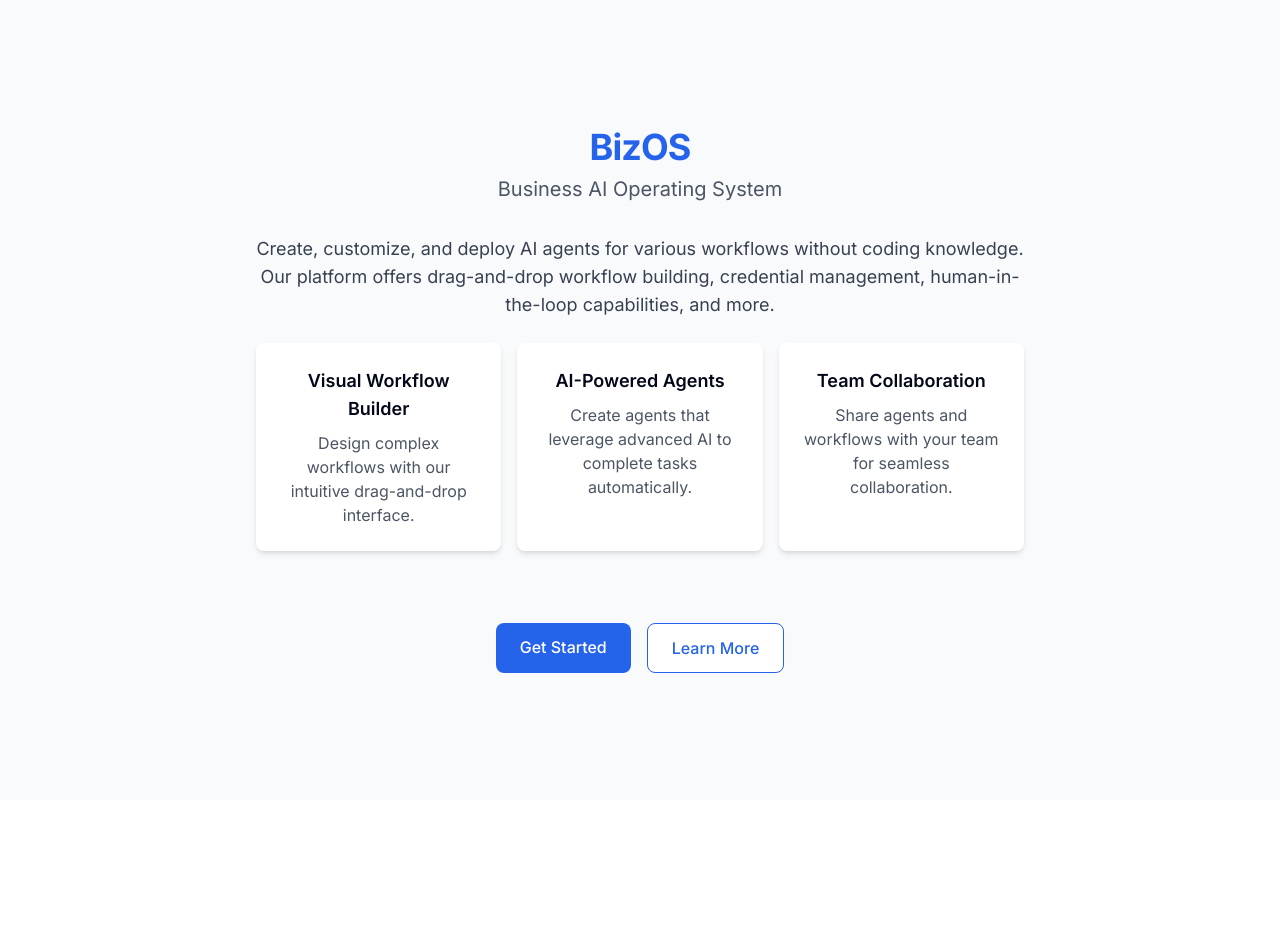
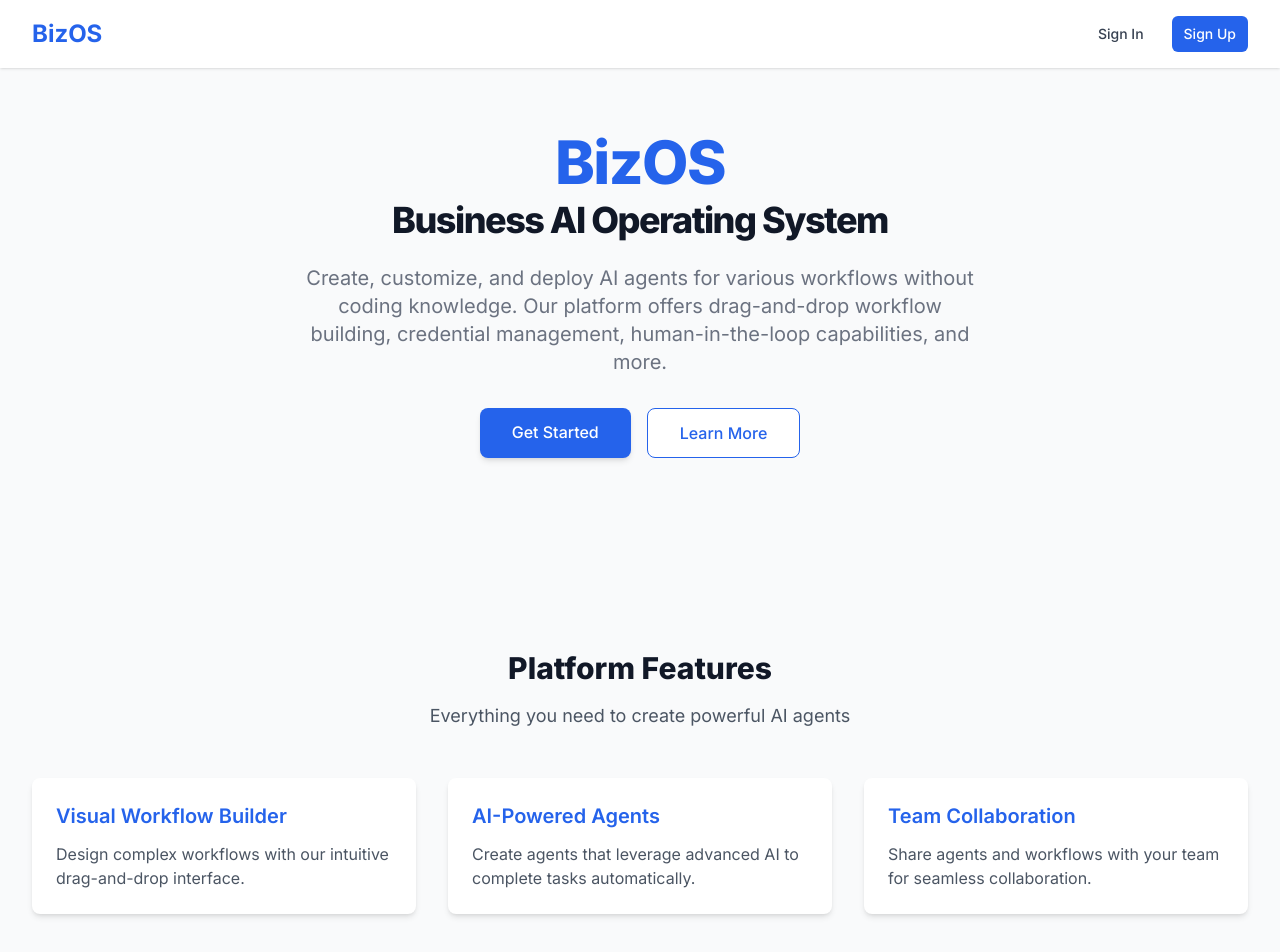
Before and after one commit to Shay-Sh/BizOSV1, a Next.js app: page / in a window 1280 px wide. Shown: the top 952 px of the page. Before the commit the page ends 800 px from the top, so only its background shows below. Built offline with nearby package versions, Linux system fonts and the light colour scheme; no server answers.

Commit message:
Enhance UI: Add proper navigation, improved auth pages, shared header component, and update project status

```diff
--- a/app/(auth)/sign-in/page.tsx
+++ b/app/(auth)/sign-in/page.tsx
@@ -1,5 +1,6 @@
 import { SignIn } from '@clerk/nextjs';
 import { Metadata } from 'next';
+import Link from 'next/link';
 
 export const metadata: Metadata = {
   title: 'Sign In | BizOS',
@@ -8,8 +9,26 @@ export const metadata: Metadata = {
 
 export default function SignInPage() {
   return (
-    <div className="flex min-h-screen items-center justify-center">
-      <SignIn />
+    <div className="flex min-h-screen flex-col">
+      <div className="flex-1 flex flex-col items-center justify-center px-4 py-12">
+        <div className="mb-8 text-center">
+          <Link href="/" className="inline-block">
+            <h1 className="text-3xl font-bold text-primary">BizOS</h1>
+            <p className="mt-1 text-gray-600">Business AI Operating System</p>
+          </Link>
+        </div>
+        <div className="w-full max-w-md shadow-lg rounded-lg overflow-hidden bg-white">
+          <div className="p-5 bg-primary">
+            <h2 className="text-xl font-bold text-white text-center">Welcome Back</h2>
+          </div>
+          <div className="p-6">
+            <SignIn />
+          </div>
+        </div>
+        <div className="mt-6 text-center text-gray-600">
+          Don't have an account? <Link href="/sign-up" className="text-primary font-medium hover:underline">Sign up</Link>
+        </div>
+      </div>
     </div>
   );
 }
--- a/app/(auth)/sign-up/page.tsx
+++ b/app/(auth)/sign-up/page.tsx
@@ -1,5 +1,6 @@
 import { SignUp } from '@clerk/nextjs';
 import { Metadata } from 'next';
+import Link from 'next/link';
 
 export const metadata: Metadata = {
   title: 'Sign Up | BizOS',
@@ -8,13 +9,25 @@ export const metadata: Metadata = {
 
 export default function SignUpPage() {
   return (
-    <div className="flex min-h-screen flex-col items-center justify-center px-4 py-12">
-      <div className="mb-8 text-center">
-        <h1 className="text-3xl font-bold tracking-tight text-primary">BizOS</h1>
-        <p className="mt-2 text-gray-600">Business AI Operating System</p>
-      </div>
-      <div className="w-full max-w-md">
-        <SignUp redirectUrl="/dashboard" />
+    <div className="flex min-h-screen flex-col">
+      <div className="flex-1 flex flex-col items-center justify-center px-4 py-12">
+        <div className="mb-8 text-center">
+          <Link href="/" className="inline-block">
+            <h1 className="text-3xl font-bold text-primary">BizOS</h1>
+            <p className="mt-1 text-gray-600">Business AI Operating System</p>
+          </Link>
+        </div>
+        <div className="w-full max-w-md shadow-lg rounded-lg overflow-hidden bg-white">
+          <div className="p-5 bg-primary">
+            <h2 className="text-xl font-bold text-white text-center">Create an Account</h2>
+          </div>
+          <div className="p-6">
+            <SignUp redirectUrl="/dashboard" />
+          </div>
+        </div>
+        <div className="mt-6 text-center text-gray-600">
+          Already have an account? <Link href="/sign-in" className="text-primary font-medium hover:underline">Sign in</Link>
+        </div>
       </div>
     </div>
   );
--- /dev/null
+++ b/app/components/Header.tsx
@@ -0,0 +1,64 @@
+'use client';
+
+import Link from 'next/link';
+import { UserButton, useUser } from '@clerk/nextjs';
+
+interface HeaderProps {
+  showAuth?: boolean;
+}
+
+export function Header({ showAuth = true }: HeaderProps) {
+  const { user, isSignedIn } = useUser();
+
+  return (
+    <header className="bg-white shadow">
+      <div className="mx-auto max-w-7xl px-4 py-4 sm:px-6 lg:px-8 flex justify-between items-center">
+        <div className="flex items-center">
+          <Link href="/" className="flex-shrink-0 flex items-center">
+            <span className="text-2xl font-bold text-primary">BizOS</span>
+          </Link>
+
+          {isSignedIn && (
+            <nav className="ml-10 flex space-x-4">
+              <Link href="/dashboard" className="px-3 py-2 text-sm font-medium text-gray-600 rounded-md hover:text-primary">
+                Dashboard
+              </Link>
+              <Link href="/dashboard/agents" className="px-3 py-2 text-sm font-medium text-gray-600 rounded-md hover:text-primary">
+                Agents
+              </Link>
+              <Link href="/dashboard/workflows" className="px-3 py-2 text-sm font-medium text-gray-600 rounded-md hover:text-primary">
+                Workflows
+              </Link>
+            </nav>
+          )}
+        </div>
+
+        <div className="flex items-center">
+          {isSignedIn ? (
+            <div className="flex items-center space-x-4">
+              <span className="text-sm text-gray-600">
+                {user?.firstName} {user?.lastName}
+              </span>
+              <UserButton afterSignOutUrl="/" />
+            </div>
+          ) : showAuth ? (
+            <div className="flex items-center">
+              <Link
+                href="/sign-in"
+                className="ml-4 px-3 py-2 rounded-md text-sm font-medium text-gray-700 hover:text-primary"
+              >
+                Sign In
+              </Link>
+              <Link
+                href="/sign-up"
+                className="ml-4 px-3 py-2 rounded-md text-sm font-medium bg-primary text-white hover:bg-blue-600"
+              >
+                Sign Up
+              </Link>
+            </div>
+          ) : null}
+        </div>
+      </div>
+    </header>
+  );
+}
--- a/app/layout.tsx
+++ b/app/layout.tsx
@@ -14,8 +14,11 @@ export default function RootLayout({
   return (
     <ClerkProvider>
       <html lang="en">
-        <body className={inter.className}>
-          <main className="min-h-screen bg-gray-50">{children}</main>
+        <head>
+          <link rel="icon" href="/favicon.ico" />
+        </head>
+        <body className={`${inter.className} min-h-screen bg-gray-50`}>
+          {children}
         </body>
       </html>
     </ClerkProvider>
--- a/app/page.tsx
+++ b/app/page.tsx
@@ -1,53 +1,85 @@
 import Link from 'next/link'
+import { Metadata } from 'next'
+import { Header } from './components/Header'
+
+export const metadata: Metadata = {
+  title: 'BizOS - Business AI Operating System',
+  description: 'Create, customize, and deploy AI agents for workflows without coding knowledge',
+};
 
 export default function Home() {
   return (
-    <div className="flex min-h-screen flex-col items-center justify-center p-4 text-center">
-      <header className="mb-8">
-        <h1 className="text-4xl font-bold tracking-tight text-primary mb-2">
-          BizOS
+    <div className="flex min-h-screen flex-col">
+      <Header />
+
+      {/* Hero Section */}
+      <main className="flex-grow">
+        <div className="max-w-7xl mx-auto px-4 sm:px-6 lg:px-8 py-16">
+          <div className="text-center mb-16">
+            <h1 className="text-4xl sm:text-5xl md:text-6xl font-extrabold text-gray-900 tracking-tight mb-4">
+              <span className="block text-primary">BizOS</span>
+              <span className="block text-2xl sm:text-3xl md:text-4xl mt-2">Business AI Operating System</span>
             </h1>
-        <p className="text-xl text-gray-600">
-          Business AI Operating System
-        </p>
-      </header>
-
-      <div className="max-w-3xl mb-10">
-        <p className="text-lg text-gray-700 mb-6">
+            <p className="mt-6 max-w-2xl mx-auto text-xl text-gray-500">
               Create, customize, and deploy AI agents for various workflows without coding knowledge.
               Our platform offers drag-and-drop workflow building, credential management, human-in-the-loop capabilities, and more.
             </p>
-
-        <div className="grid grid-cols-1 md:grid-cols-3 gap-4 mb-8">
-          <div className="bg-white p-6 rounded-lg shadow-md">
-            <h3 className="font-semibold text-lg mb-2">Visual Workflow Builder</h3>
-            <p className="text-gray-600">Design complex workflows with our intuitive drag-and-drop interface.</p>
-          </div>
-          <div className="bg-white p-6 rounded-lg shadow-md">
-            <h3 className="font-semibold text-lg mb-2">AI-Powered Agents</h3>
-            <p className="text-gray-600">Create agents that leverage advanced AI to complete tasks automatically.</p>
-          </div>
-          <div className="bg-white p-6 rounded-lg shadow-md">
-            <h3 className="font-semibold text-lg mb-2">Team Collaboration</h3>
-            <p className="text-gray-600">Share agents and workflows with your team for seamless collaboration.</p>
-          </div>
-        </div>
-      </div>
-
-      <div className="flex gap-4">
+            <div className="mt-8 flex justify-center gap-4">
               <Link
-          href="/login"
-          className="px-6 py-3 rounded-lg bg-primary text-white font-medium hover:bg-blue-600 transition"
+                href="/sign-up"
+                className="px-8 py-3 rounded-lg bg-primary text-white font-medium hover:bg-blue-600 transition shadow-md"
               >
                 Get Started
               </Link>
               <Link
-          href="/about"
-          className="px-6 py-3 rounded-lg bg-white text-primary font-medium border border-primary hover:bg-gray-50 transition"
+                href="#features"
+                className="px-8 py-3 rounded-lg bg-white text-primary font-medium border border-primary hover:bg-gray-50 transition"
               >
                 Learn More
               </Link>
             </div>
           </div>
+        </div>
+
+        {/* Feature Section */}
+        <div id="features" className="bg-gray-50 py-16">
+          <div className="max-w-7xl mx-auto px-4 sm:px-6 lg:px-8">
+            <div className="text-center mb-12">
+              <h2 className="text-3xl font-extrabold text-gray-900">Platform Features</h2>
+              <p className="mt-4 text-lg text-gray-600">Everything you need to create powerful AI agents</p>
+            </div>
+
+            <div className="grid grid-cols-1 md:grid-cols-3 gap-8">
+              <div className="bg-white p-6 rounded-lg shadow-md">
+                <h3 className="font-semibold text-xl mb-3 text-primary">Visual Workflow Builder</h3>
+                <p className="text-gray-600">Design complex workflows with our intuitive drag-and-drop interface.</p>
+              </div>
+              <div className="bg-white p-6 rounded-lg shadow-md">
+                <h3 className="font-semibold text-xl mb-3 text-primary">AI-Powered Agents</h3>
+                <p className="text-gray-600">Create agents that leverage advanced AI to complete tasks automatically.</p>
+              </div>
+              <div className="bg-white p-6 rounded-lg shadow-md">
+                <h3 className="font-semibold text-xl mb-3 text-primary">Team Collaboration</h3>
+                <p className="text-gray-600">Share agents and workflows with your team for seamless collaboration.</p>
+              </div>
+            </div>
+          </div>
+        </div>
+      </main>
+
+      {/* Footer */}
+      <footer className="bg-white">
+        <div className="max-w-7xl mx-auto px-4 sm:px-6 lg:px-8 py-8">
+          <div className="flex flex-col items-center justify-center">
+            <div className="flex items-center">
+              <span className="text-xl font-bold text-primary">BizOS</span>
+            </div>
+            <p className="mt-4 text-gray-500 text-sm">
+              © {new Date().getFullYear()} BizOS. All rights reserved.
+            </p>
+          </div>
+        </div>
+      </footer>
+    </div>
   )
 }
```
Also changed, not shown: app/(dashboard)/dashboard/page.tsx (+45 -23 lines), 1 other file (tests, documents, lock files or other folders). Lines whose indentation alone changed are shown as unchanged.
